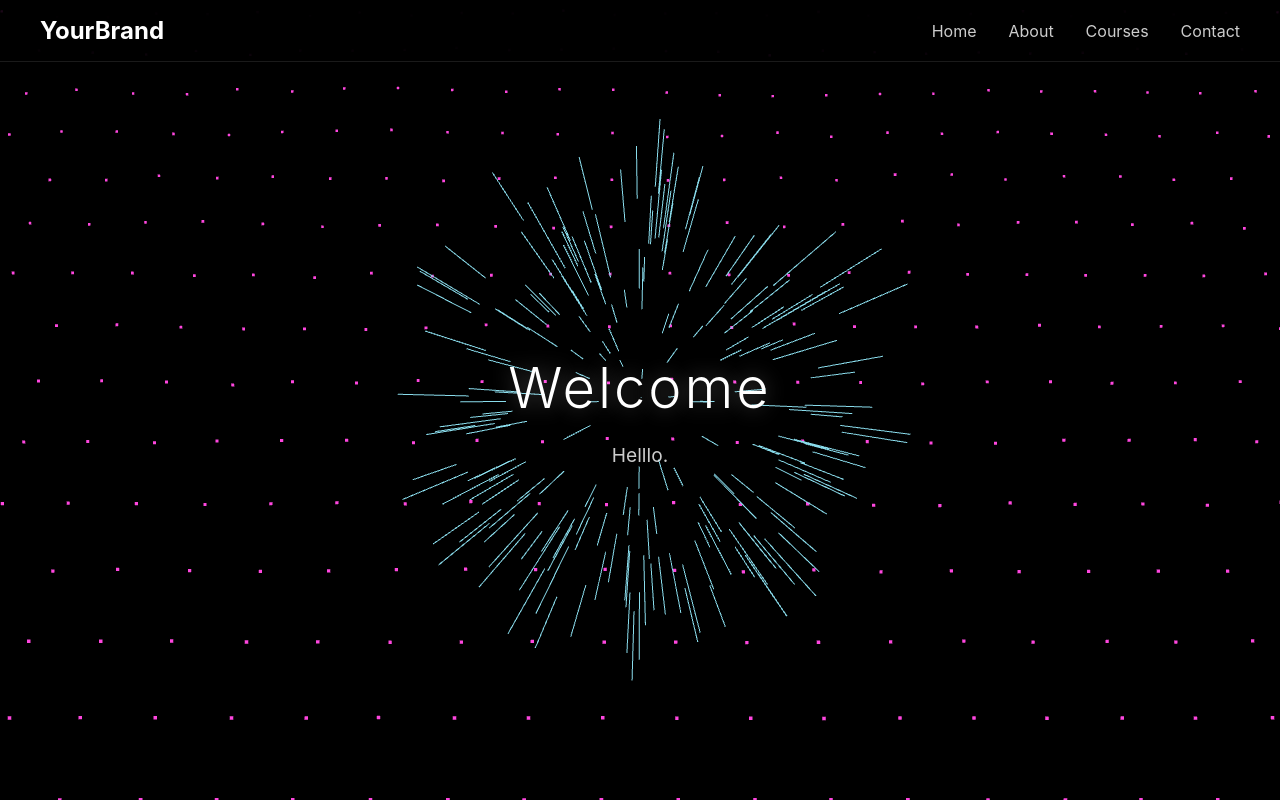
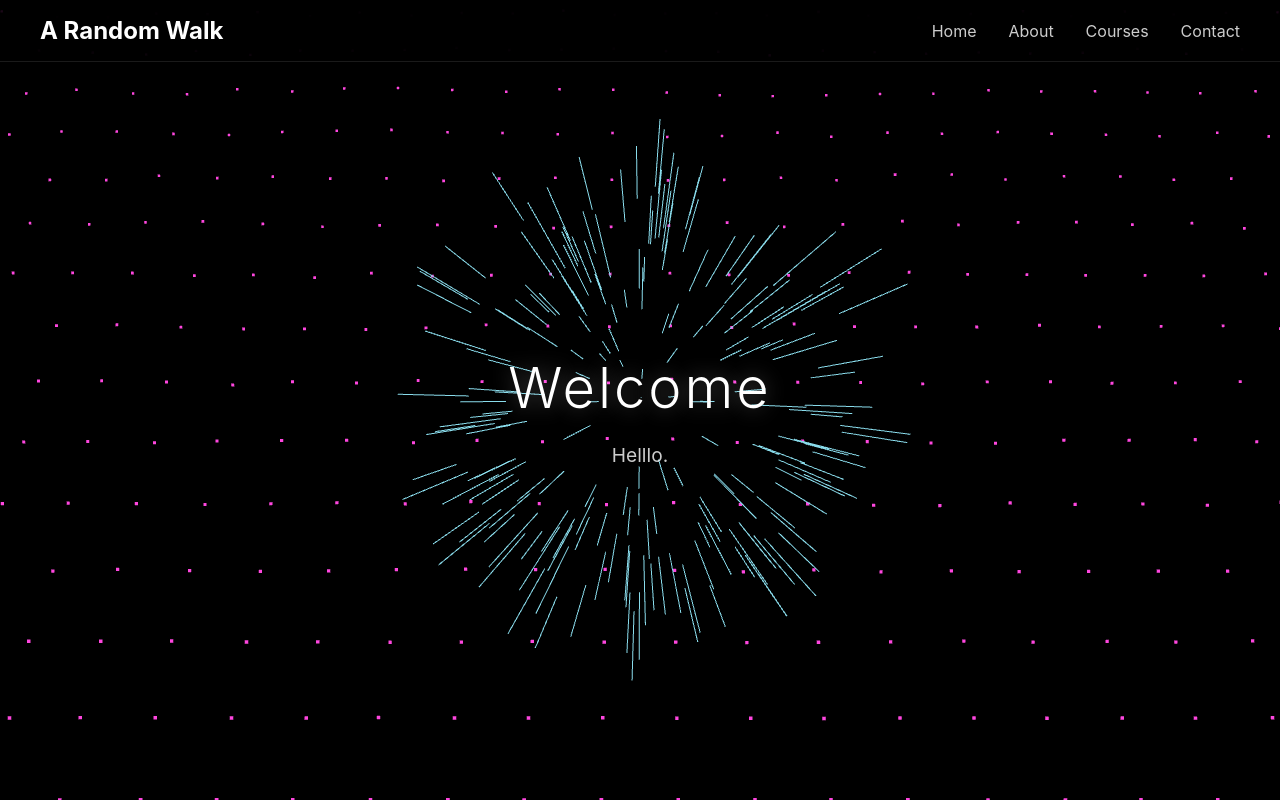
Before and after one commit to ArandomWalker/ArandomWalker.github.io, a plain HTML site: page index.html in a window 1280 px wide. Drawn offline with nearby package versions, Linux system fonts and the light colour scheme; animation ran at ten frames a second.

Commit message:
Hulla bullo

```diff
--- a/index.html
+++ b/index.html
@@ -209,7 +209,7 @@
     <!-- Navigation -->
     <nav>
       <div class="nav-container">
-        <a href="#home" class="logo">YourBrand</a>
+        <a href="#home" class="logo">A Random Walk</a>
         <ul class="nav-links" id="navLinks">
           <li><a href="#home">Home</a></li>
           <li><a href="#about">About</a></li>
```
